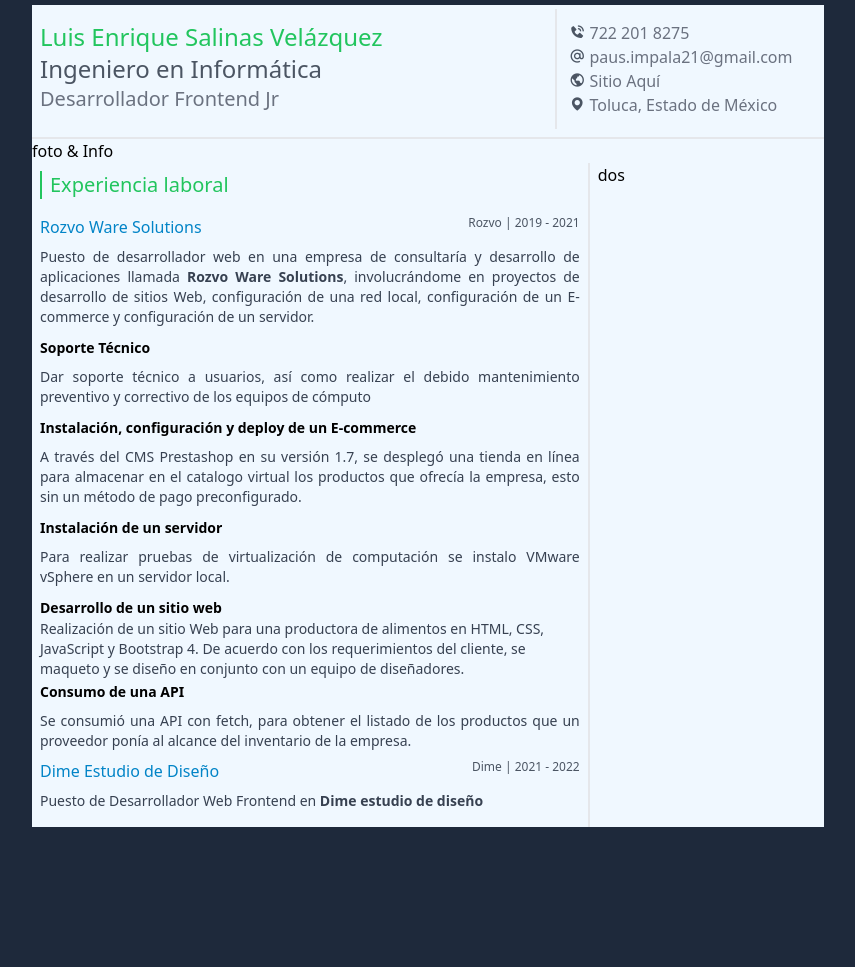
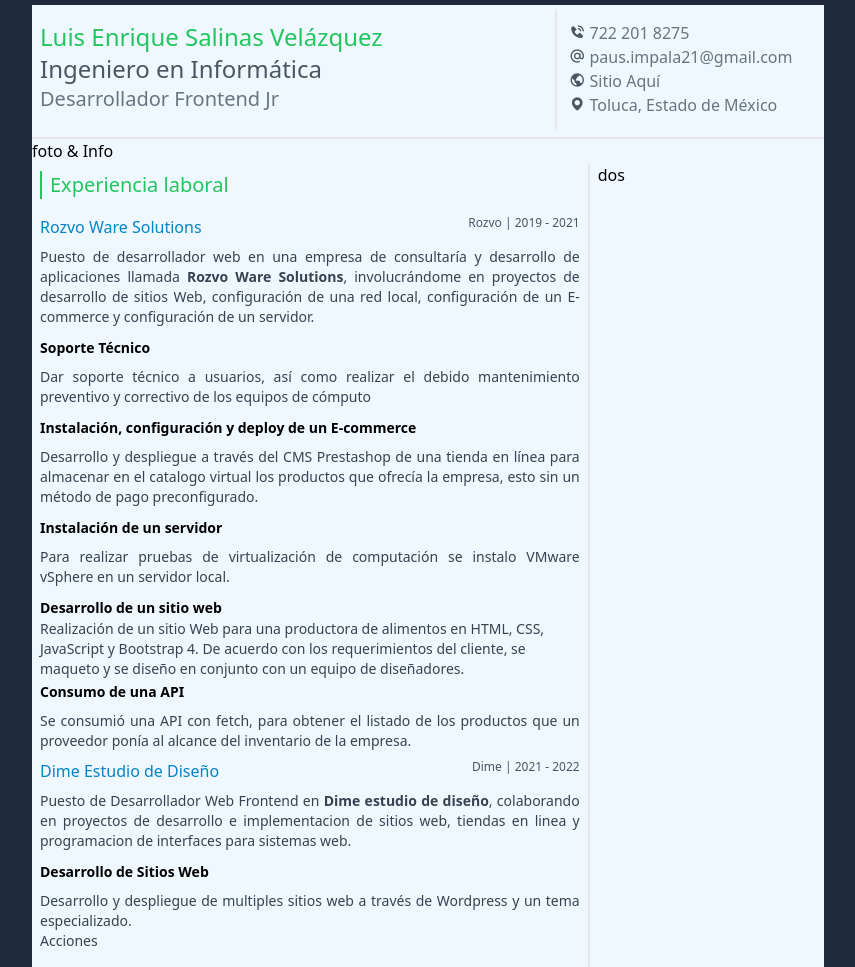
Before and after one commit to Luis-Salinas-SD/CV-Final-Tailwind, a plain HTML site: page index.html in a window 1280 px wide. Shown: the whole page, without its empty margins (212-1067 px from the left). Before the commit the page ends 827 px from the top, so only its background shows below. Drawn offline with nearby package versions, Linux system fonts and the light colour scheme.

Commit message:
exp complete

```diff
--- a/index.html
+++ b/index.html
@@ -75,7 +75,7 @@
                         <b class="text-sm">Instalación, configuración y deploy de un
                             E-commerce</b>
                         <p class="text-sm my-2 text-justify text-gray-700">
-                            A través del CMS Prestashop en su versión 1.7, se desplegó una tienda en línea para
+                            Desarrollo y despliegue a través del CMS Prestashop de una tienda en línea para
                             almacenar en el catalogo virtual los productos que ofrecía la empresa, esto sin un método
                             de pago preconfigurado.
                         </p>
@@ -115,7 +115,18 @@
 
                     <article>
                         <p class="text-sm my-2 text-justify text-gray-700">
-                            Puesto de Desarrollador Web Frontend en <b>Dime estudio de diseño</b>
+                            Puesto de Desarrollador Web Frontend en <b>Dime estudio de diseño</b>, colaborando en
+                            proyectos de desarrollo e implementacion de sitios web, tiendas en linea y programacion de
+                            interfaces para sistemas web.
+                        </p>
+                    </article>
+
+                    <article>
+                        <b class="text-sm">Desarrollo de Sitios Web</b>
+                        <p class="text-sm my-2 text-justify text-gray-700">
+                            Desarrollo y despliegue de multiples sitios web a través de Wordpress y un tema
+                            especializado. <br>
+                            Acciones
                         </p>
                     </article>
 
```
